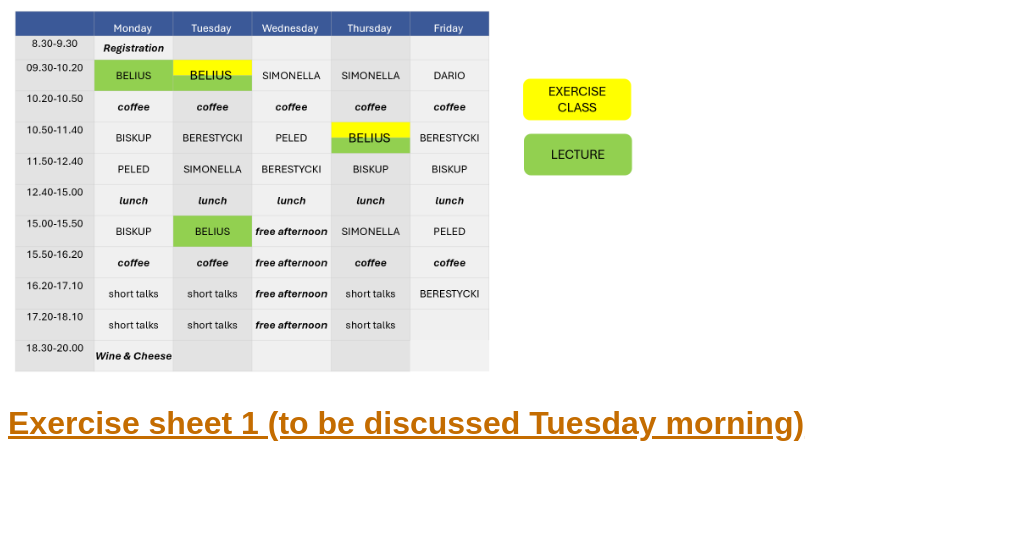
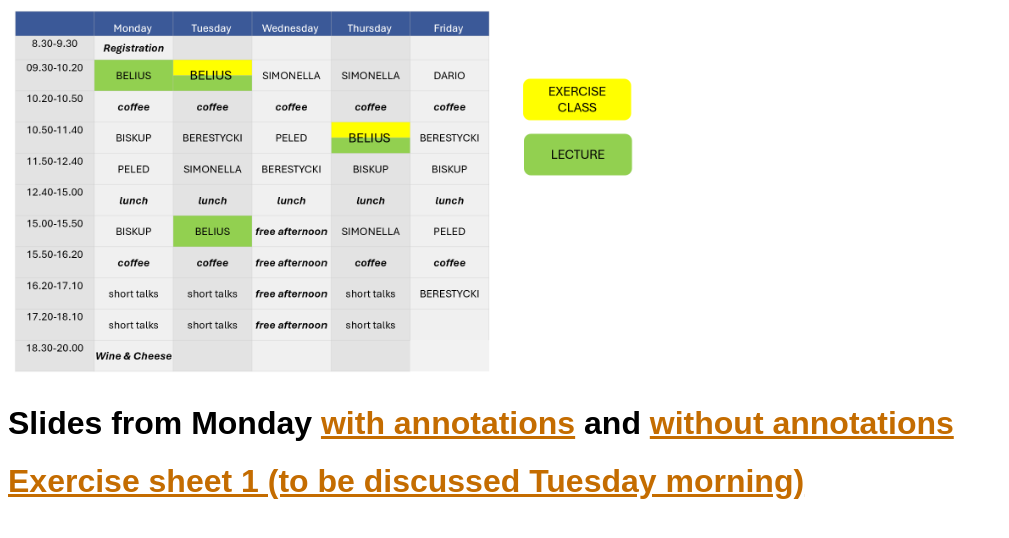
Before and after one commit to davidbelius/davidbelius.github.io, a plain HTML site: page minicourse/minicourse.html in a window 1280 px wide. Shown: the whole page, without its empty margins (0-1009 px from the left). Drawn offline with nearby package versions, Linux system fonts and the light colour scheme; files that its build step writes are made by us from their sources.

Commit message:
Added slides

```diff
--- a/minicourse/minicourse.html
+++ b/minicourse/minicourse.html
@@ -33,6 +33,10 @@
 	</head>
 	<body>
 		<img src="schedule.png" style="width: 50%;"/>
+		<h1>
+			Slides from Monday <a href="lecture_1_slides_with_annot.pdf">with annotations</a> and
+			<a href="lecture_1_slides_no_annot.pdf">without annotations</a>
+		</h1>
         <h1><a href="sheet1.pdf">Exercise sheet 1 (to be discussed Tuesday morning)</a></h1>
     </body>
 </html>
```
Also changed, not shown: 2 other files.
